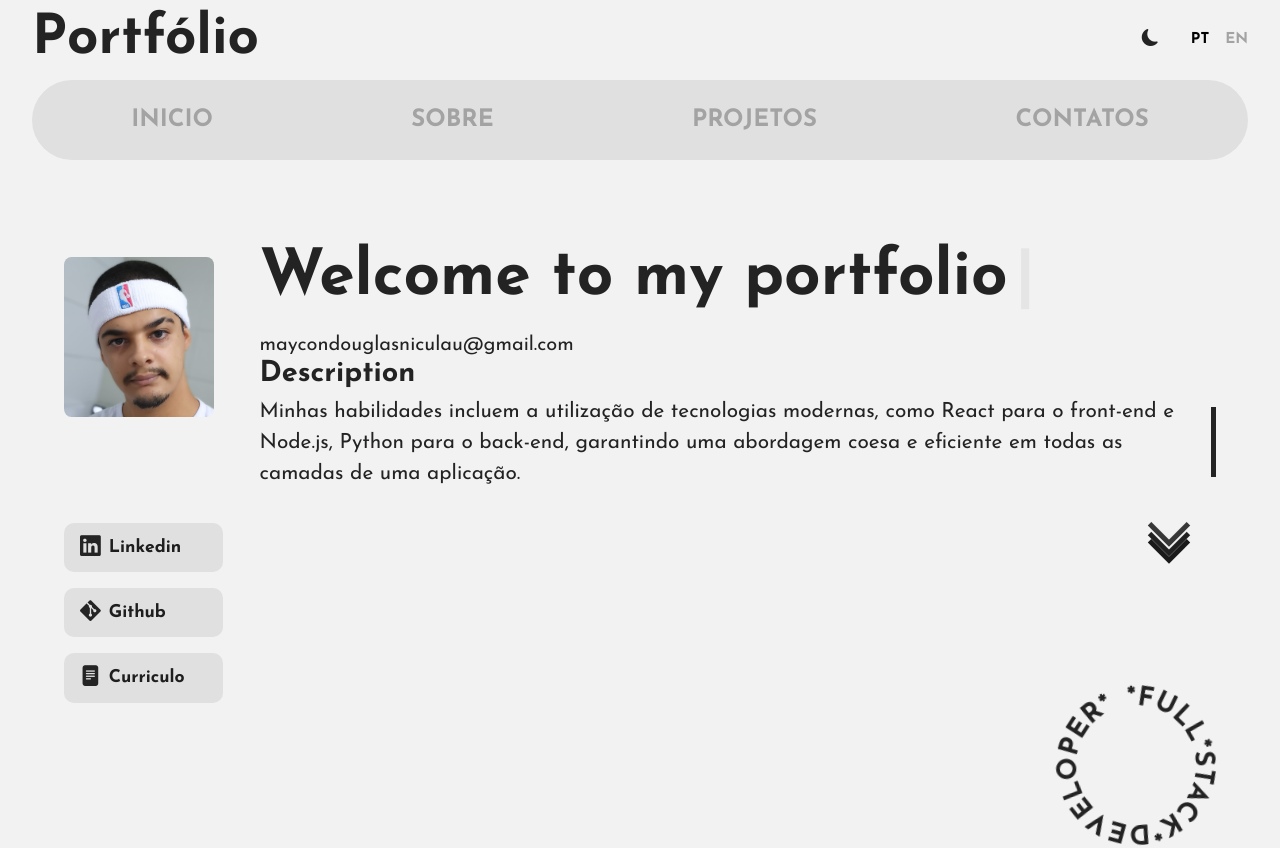
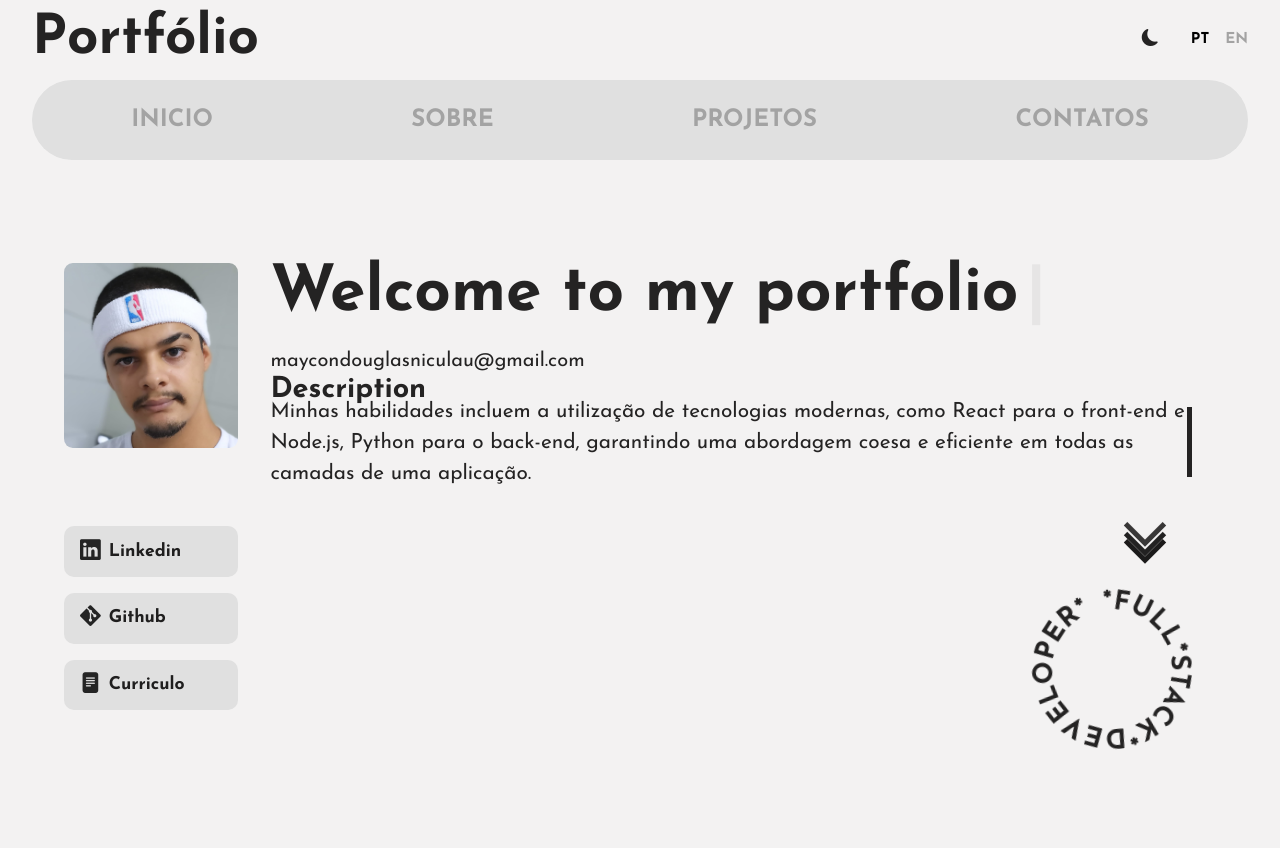
Before and after one commit to Maycondo/Portifolio, a React (Vite) app: page / in a window 1280 px wide. Shown: the top 848 px of the page. Built offline with nearby package versions, Linux system fonts and the light colour scheme.

Commit message:
Implementando ultima alteração no style no painel principal do projeto

```diff
--- a/src/index.css
+++ b/src/index.css
@@ -75,7 +75,7 @@
 }
 
 
-  header{
+  header {
     height: 100vh;
     width: 100%;
     display: flex;
@@ -84,7 +84,7 @@
     transition: all 300ms;
   }
 
-  .Top-barra{
+  .Top-barra {
     height: 5rem;
     width: 100%;
     display: flex;
@@ -150,7 +150,7 @@
     transition: all 300ms;
   }
 
-  .Narve a:hover{
+  .Narve a:hover {
     color: var(--Color-nav-a-houve);
     animation: reverse all 1000ms;
   }
@@ -168,17 +168,16 @@
     gap: 0.5rem;
   }
 
-  .Imagem-Perso{
+  .Imagem-Perso {
     height: auto;
-    width: 35%;
+    width: 20%;
     display: flex;
     flex-direction: column;
     justify-content: space-around;
   }
 
   #Imagem-User{
-    height: 80%;
-    max-width: auto;
+    width: auto;
     border-radius: 5%;
     display: flex;
     object-fit: cover;
@@ -192,7 +191,7 @@
     transition: all 300ms;
   }
 
-  #Name-Perso:after{
+  #Name-Perso:after {
     content: '|';
     margin-left: 8px;
     opacity: 1;
@@ -207,14 +206,20 @@
         opacity: 0;
     }
 }
-
+.Discrição-Perso {
+    max-width: 80%;
+    height: 100%;
+    display: flex;
+    flex-direction: column;
+    margin: 1rem 1.5rem;
+}
   #Email {
     font-size: 20px;
     color : var(--Color-Texto-pequeno);
     transition: all 300ms;
   }
 
-  #Founder{
+  #Founder {
     font-weight: 800;
     font-size: clamp(1.5rem, 3vw, 1.8rem);
     color: var(--Color-Texto-pequeno);
@@ -222,11 +227,10 @@
   }
 
   #Pequeno-Texto {
-    margin: 1rem 0rem;
     height: 70px;
     display: flex;
     align-items: center;
-    font-size: clamp(0.8rem, 2.5vw, 1.3rem);
+    font-size: clamp(1rem, 2.5vw, 1.3rem);
     color: var(--Color-Texto-pequeno);
     border-right: solid 5px var(--Color-Texto-pequeno);
     transition: all 300ms;
@@ -234,7 +238,7 @@
 
   .Social-Midias {
     height: 35%;
-    width: 85%;
+    width: 100%;
     display: flex;
     flex-direction: column;
     gap: 1rem;
@@ -249,7 +253,6 @@
     justify-content: end;
     align-items: center;
   }
-
 
   .Social-Midias a {
     height: clamp(60px, 10vw, 75px);
@@ -278,6 +281,7 @@
     margin-left: 1rem;
     transition: all 300ms;
   }
+
 
   @media (max-width: 768px) {
     .Imagem-Perso {
```
